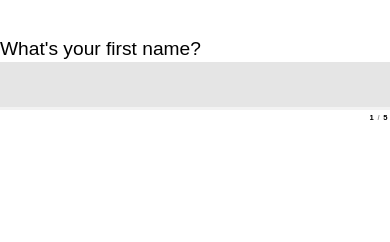
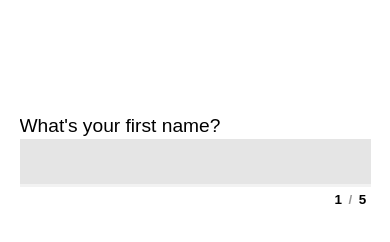
Before and after one commit to copostic/jquery-minimal-form, a plain HTML site: page index.html in a window 390 px wide. Shown: the top 242 px of the page. Drawn offline with nearby package versions, Linux system fonts and the light colour scheme.

Commit message:
Improved code style and add textarea support

```diff
--- a/css/component.less
+++ b/css/component.less
@@ -2,7 +2,7 @@
     font-size: 2.5em;
     margin: 0 auto;
     max-width: 860px;
-	padding: 2em 0;
+    padding: 6em 0 2em;
     position: relative;
     text-align: left;
     width: 100%;
@@ -18,6 +18,7 @@
         padding: 0;
         position: relative;
         transition: height 0.4s;
+
         &:before {
             background-color: rgba(0, 0, 0, 0.1);
             bottom: 0;
@@ -26,6 +27,12 @@
             left: 0;
             position: absolute;
             width: 100%;
+        }
+
+        &.textarea {
+            &:before {
+                height: 7.5em;
+            }
         }
     }
 
@@ -39,6 +46,7 @@
         height: 0.15em;
         transition: width 0.4s ease-in-out;
         width: 0;
+
         &:before {
             background: rgba(0, 0, 0, 0.05);
             content: '';
@@ -48,6 +56,7 @@
             width: 100%;
         }
     }
+
     .number {
         font-size: 0.4em;
         font-weight: 700;
@@ -56,6 +65,11 @@
         position: absolute;
         right: 0;
         width: 3em;
+
+        @media screen and (max-width: 33.5625em) {
+            font-size: 0.7em;
+        }
+
         &:after {
             -webkit-transform: translateX(-50%);
             content: '/';
@@ -64,19 +78,23 @@
             position: absolute;
             transform: translateX(-50%);
         }
+
         span {
             float: right;
             text-align: center;
             width: 40%;
         }
+
         .number-current {
             float: left;
         }
     }
+
     .number-next {
         left: 0;
         position: absolute;
     }
+
     .error-message {
         -webkit-transition: opacity 0.4s;
         color: rgba(0, 0, 0, 0.7);
@@ -88,7 +106,12 @@
         transition: opacity 0.4s;
         visibility: hidden;
         width: 100%;
+
+        @media screen and (max-width: 33.5625em) {
+            font-size: 0.7em;
         }
+    }
+
     .final-message {
         -webkit-transition: opacity 0.4s;
         opacity: 0;
@@ -98,7 +121,7 @@
     }
 }
 
-.questions {
+ol.questions {
     li {
         -webkit-transition: visibility 0s 0.4s, height 0s 0.4s;
         height: 0;
@@ -106,16 +129,11 @@
         transition: visibility 0s 0.4s, height 0s 0.4s;
         visibility: hidden;
         z-index: 100;
-	}
-	li.current {
-		-webkit-transition: none;
-		height: auto;
-		transition: none;
-		visibility: visible;
-	}
-	li > span {
+
+		> span {
 			display: block;
 			overflow: hidden;
+
 			label {
 				-webkit-transform: translateY(-100%);
 				-webkit-transition: -webkit-transform 0.4s;
@@ -124,19 +142,12 @@
 				transition: transform 0.4s;
 			}
 		}
-	li.current > span {
-		label {
-			-webkit-transform: translateY(0);
-			-webkit-transition: none;
-			transform: translateY(0);
-			transition: none;
-		}
-	}
-	input {
+
+		input, textarea {
 			-webkit-transition: opacity 0.3s;
 			background: transparent;
 			border: none;
-		color: rgba(0, 0, 0, 0.8);
+			color: white;
 			display: block;
 			font-size: 1em;
 			line-height: 1;
@@ -145,13 +156,36 @@
 			padding: 0.5em 1em 0.5em 0.7em;
 			transition: opacity 0.3s;
 			width: calc(100% - 2em);
+
 			&:focus {
 				outline: none;
 			}
 		}
-	.current {
-		input {
+
+		textarea {
+			height: 7.5em;
+            font-size: 0.8em;
+            margin-top: 2em;
+		}
+
+		&.current {
+			-webkit-transition: none;
+			height: auto;
+			transition: none;
+			visibility: visible;
+
+			> span {
+				label {
+					-webkit-transform: translateY(0);
+					-webkit-transition: none;
+					transform: translateY(0);
+					transition: none;
+				}
+			}
+
+			input, textarea {
 				opacity: 1;
+			}
 		}
     }
 }
@@ -165,6 +199,7 @@
             transition: none;
             visibility: visible;
         }
+
         li > span {
             label {
                 -webkit-transform: translateY(0);
@@ -173,12 +208,15 @@
                 transition: none;
             }
         }
+
         input {
             opacity: 1;
         }
     }
+
     .simform {
         font-size: 1.75em;
+
         .submit {
             background: rgba(0, 0, 0, 0.3);
             border: none;
@@ -187,6 +225,7 @@
             float: right;
             padding: 10px 20px;
         }
+
         .controls {
             display: none;
         }
@@ -245,9 +284,11 @@
     transition: transform 0.3s, opacity 0.3s;
     width: 2em;
     z-index: 100;
+
     &:hover {
         color: rgba(0, 0, 0, 0.5);
     }
+
     &:after {
         -moz-osx-font-smoothing: grayscale;
         -webkit-font-smoothing: antialiased;
@@ -281,6 +322,7 @@
         transform: translateY(-100%);
         transition: transform 0.4s;
     }
+
     .number-next {
         -webkit-animation: moveUpFromDown 0.4s both;
         animation: moveUpFromDown 0.4s both;
@@ -329,5 +371,6 @@ input[type=text]::-ms-clear {
 @media screen and (max-width: 33.5625em) {
     .simform {
         font-size: 1.2em;
+        width: 90%;
     }
 }
```
Also changed, not shown: css/component.css, 1 other file. Lines whose indentation alone changed are shown as unchanged.
